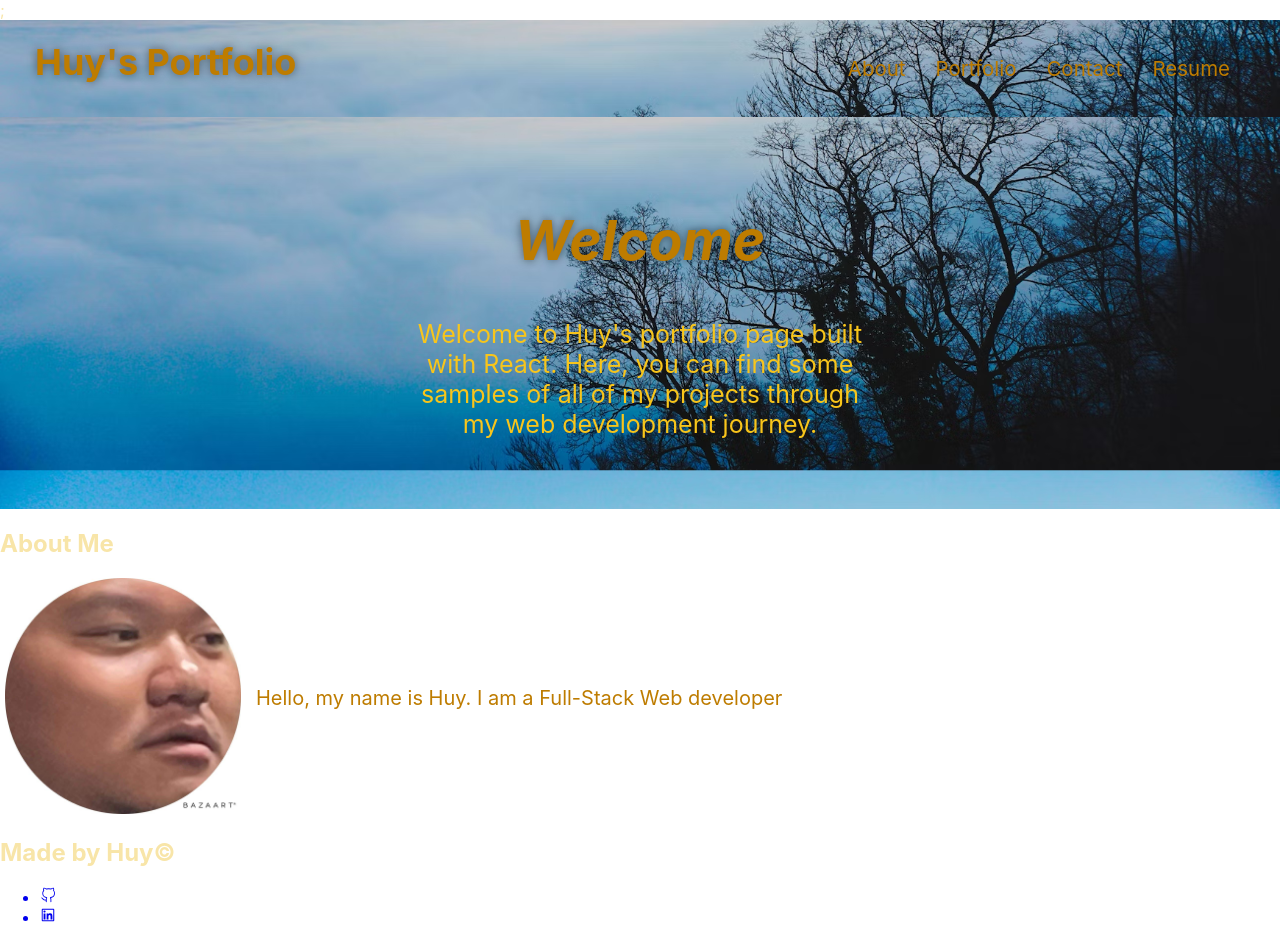
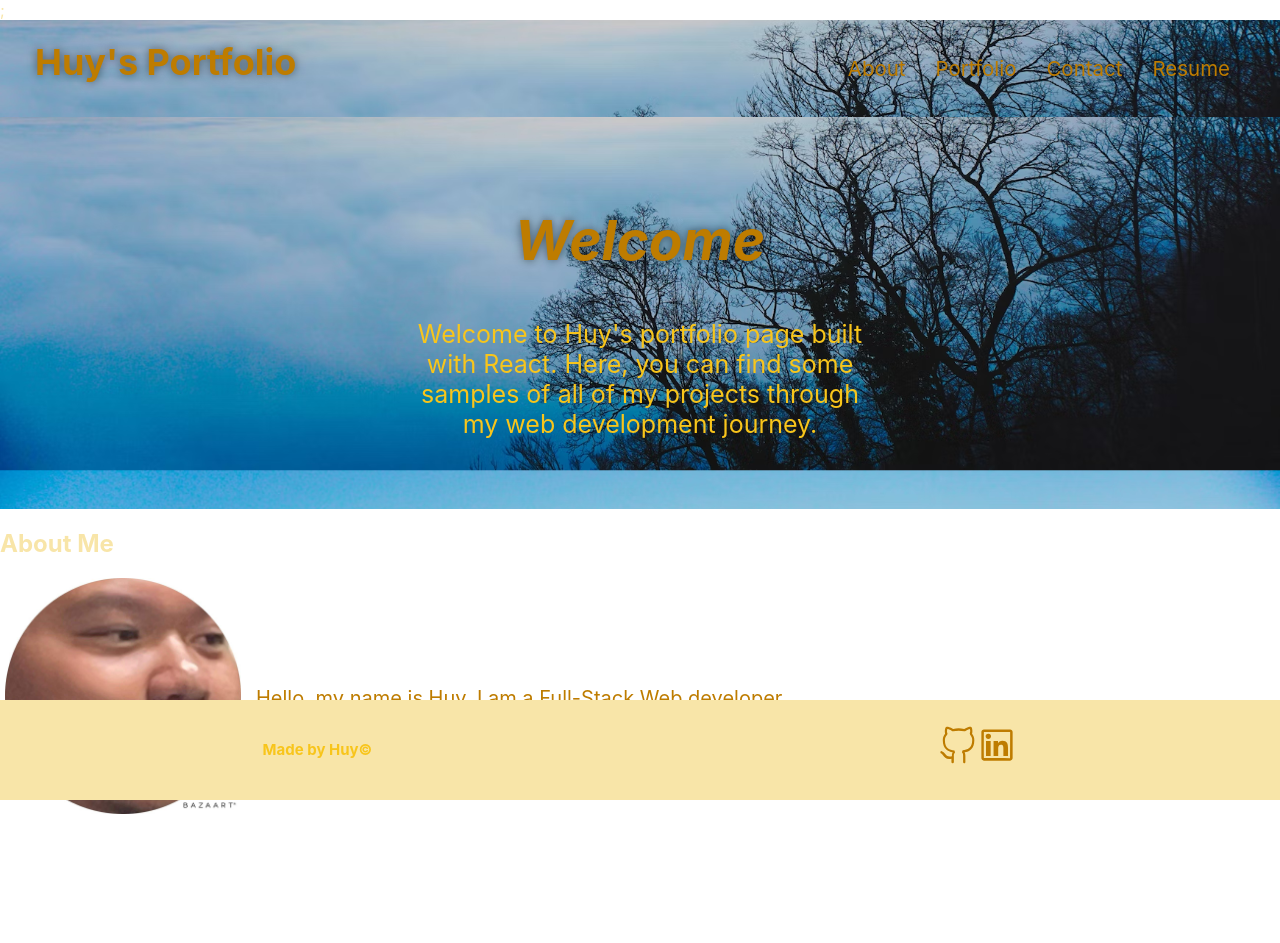
Before and after one commit to idahuy/React-Portfolio, a React (Create React App) app: page / in a window 1280 px wide. After the commit the page ends 918 px from the top, so only its background shows below. Built offline with nearby package versions, Linux system fonts and the light colour scheme.

Commit message:
added css for footer

```diff
--- a/src/index.css
+++ b/src/index.css
@@ -462,3 +462,58 @@ header nav ul li a:hover {
   list-style: none;
 }
 /*End resume section*/
+
+/* start styles to <footer> */
+footer {
+  background: var(--tertiary-color);
+  font-weight: bold;
+  width: 100%;
+  height: 100px;
+  position: sticky;
+  bottom: 0;
+  display: flex;
+  justify-content: space-around;
+  align-items: center;
+}
+
+footer h2 {
+  color: var(--secondary-color);
+  font-size: 15px;
+  margin: 0;
+}
+
+footer p {
+  color: var(--secondary-color);
+  font-size: 15px;
+  margin: 0;
+  text-align: center;
+}
+
+footer div {
+  line-height: 1.5;
+  /* text-align: right; */
+}
+
+footer a {
+  color: var(--secondary-color);
+}
+
+footer a:hover {
+  color: #8c6532;
+  transition: .5s ease;
+}
+
+.logo {
+  cursor: pointer;
+  list-style: none;
+  font-size: 40px;
+  color: var(--primary-color);
+  display: inline-block;
+}
+
+.logo:hover {
+  color: #8c6532;
+  opacity: 0.5;
+  transition: .5s ease;
+}
+/* end styles to <footer> */
```
